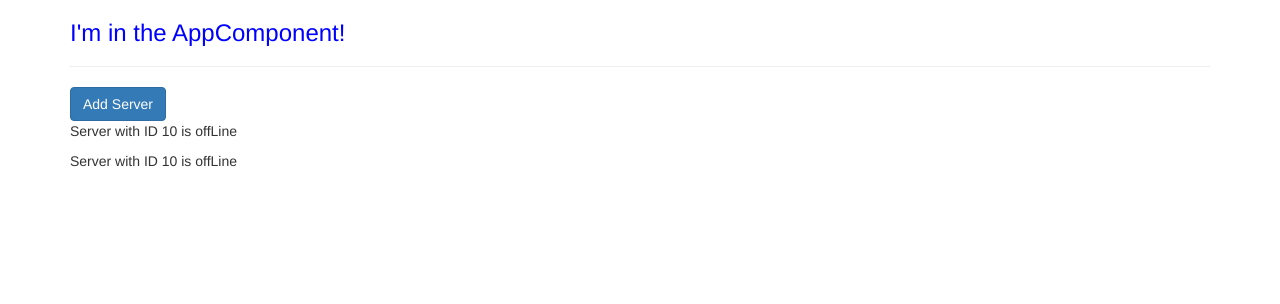
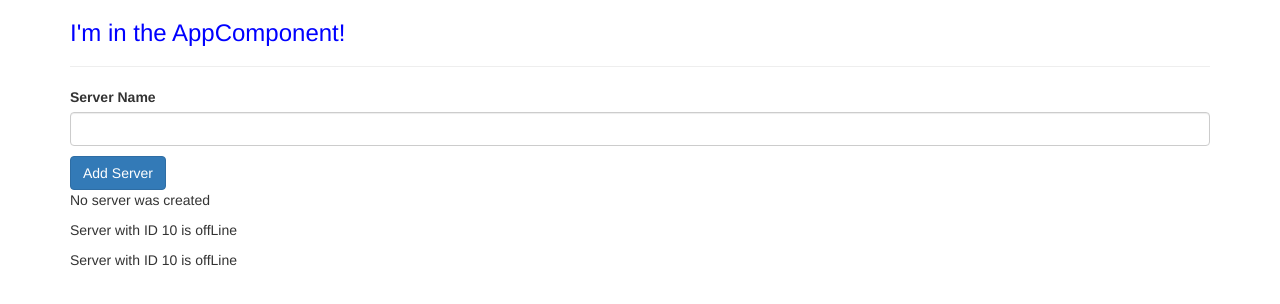
Before and after one commit to juliezimmer/first-angular6-project, an Angular app: page / in a window 1280 px wide. Shown: the top 304 px of the page. Built offline with nearby package versions, Linux system fonts and the light colour scheme.

Commit message:
added data event binding for the server name

```diff
--- a/src/app/servers/servers.component.html
+++ b/src/app/servers/servers.component.html
@@ -1,9 +1,29 @@
+<label>Server Name</label>
+
+<!-- input allows the user to enter a server name -->
+<input
+   type="text"
+   class="form-control"
+   (input)="onUpdateServerName($event)">
+
+<!-- Output the serverName using string interpolation -->
+<p> {{ serverName }}</p>
+
 <!-- Button allows user to add a server
      This is done using property binding.
      The disabled attribute is being used to disable the button.
      [disabled]="!allowNewServer" binds the 'Add Server' button to the allowNewServer property in the ServersComponent class.
 -->
-<button class="btn btn-primary" [disabled]="!allowNewServer"> Add Server </button>
+<button
+   class="btn btn-primary"
+   [disabled]="!allowNewServer"
+   (click)="onCreateServer()"> Add Server </button>
+
+<!-- {{ allowNewServer }} outputs the VALUE of the 'allownewServer' property -->
+<!-- [innerText]="allowNewServer" also outputs the value of the property
+<p [innerText]="allowNewServer"></p>  -->
+
+<p>{{ serverCreationStatus }}</p>
 
 <app-server></app-server>
 <app-server></app-server>
--- a/src/app/servers/servers.component.ts
+++ b/src/app/servers/servers.component.ts
@@ -9,16 +9,37 @@ export class ServersComponent implements OnInit {
    // adding new property to the class and related to the 'Add Server' button.
    // when set to false, the button is not functional and the user won't be able to add a server.
    allowNewServer = false;
+   serverCreationStatus = 'No server was created';
+   // serverName starts out as an empty string, but will take in whatever is entered in the input field.
+   serverName = '';
+
 
    // The constructor is a method that is executed at the time that Angular creates the component.
    constructor() {
       // after 2 seconds, setTimeout un-disables the 'Add Server' button.
       setTimeout( () => {
          this.allowNewServer = true;
-      } ,2000);
+      }, 2000);
    }
 
    ngOnInit() {
-  }
+   }
+
+   // method called from the DOM when 'Add Server' button is clicked. When the method is called, the serverStatusCreation property value is changed to 'Server was created'
+   onCreateServer(){
+     this.serverCreationStatus = 'Server was created';
+   }
+
+   onUpdateServerName(event: any) {
+      console.log(event);
+      // event refers to the input event of entering a server name in the input field.
+      // target is the input element.
+      // value is what is entered in the input element as the server name.
+      // may need to use:
+      // this.serverName = (<HTMLInputElement>event.target).value
+      //  if the code editor does not like it without.
+      // this is called 'casting'
+      this.serverName = event.target.value;
+   }
 
 }
```
